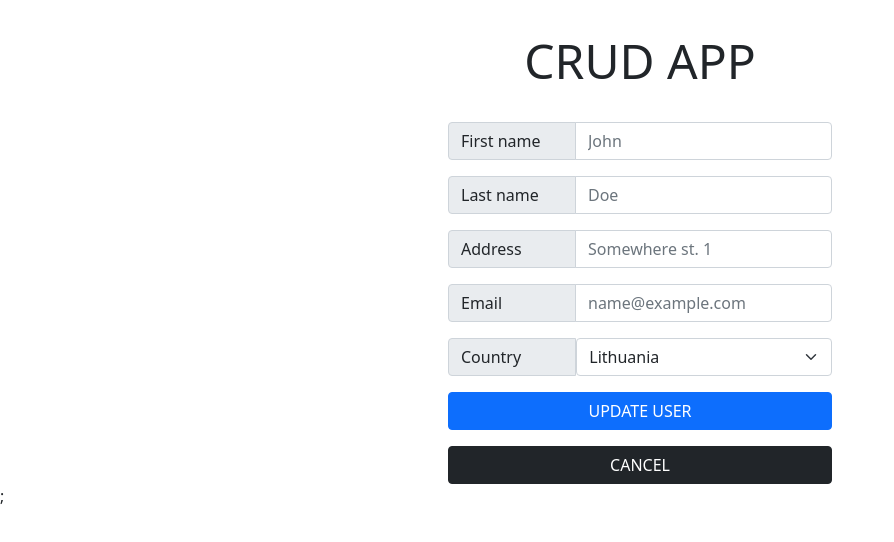
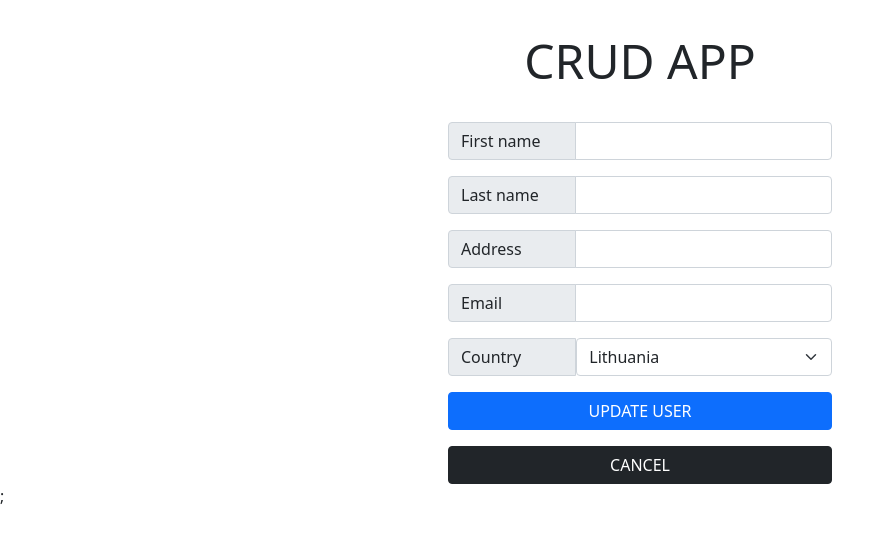
Before and after one commit to rimkusaurimas/crud-app, a React (Create React App) app: page /edit-user in a window 1280 px wide. Shown: the top 542 px of the page, without its empty margins (0-894 px from the left). Built offline with nearby package versions, Linux system fonts and the light colour scheme.

Commit message:
Some changes

```diff
--- a/src/components/EditUser/EditUser.jsx
+++ b/src/components/EditUser/EditUser.jsx
@@ -1,5 +1,4 @@
-import React, { useState, useContext, useEffect } from "react";
-import axios from "axios";
+import React, { useState, useContext } from "react";
 import nextID from "react-id-generator";
 import { UserContext } from "../../features/context/UserContext";
 import { Button, InputGroup, Form } from "react-bootstrap";
@@ -16,8 +15,6 @@ export const EditUser = () => {
   const [email, setEmail] = useState("");
   const [users, setUsers] = useContext(UserContext);
 
-  const navigate = useNavigate();
-
   const updateName = (e) => {
     setName(e.target.value);
   };
@@ -33,6 +30,10 @@ export const EditUser = () => {
   const updateEmail = (e) => {
     setEmail(e.target.value);
   };
+
+  const navigate = useNavigate();
+
+  // console.log(users[0].id);
 
   const handleSubmit = (event) => {
     const form = event.currentTarget;
@@ -61,6 +62,7 @@ export const EditUser = () => {
           id: nextID(),
         },
       ]);
+      console.log(users);
       navigate("/");
     }
   };
@@ -76,7 +78,7 @@ export const EditUser = () => {
             onChange={updateName}
             value={name}
             name="name"
-            placeholder="John"
+            placeholder={name}
             aria-label="First name"
             required
           />
@@ -89,7 +91,7 @@ export const EditUser = () => {
             onChange={updateLastName}
             value={lastName}
             name="lastName"
-            placeholder="Doe"
+            placeholder={lastName}
             aria-label="Last name"
             required
           />
@@ -102,7 +104,7 @@ export const EditUser = () => {
             onChange={updateAddress}
             value={address}
             name="address"
-            placeholder="Somewhere st. 1"
+            placeholder={address}
             aria-label="Address"
             required
           />
@@ -116,7 +118,7 @@ export const EditUser = () => {
             value={email}
             name="email"
             type="email"
-            placeholder="name@example.com"
+            placeholder={email}
             aria-label="Email"
             required
           />
--- a/src/components/UserList/UserList.jsx
+++ b/src/components/UserList/UserList.jsx
@@ -1,7 +1,7 @@
 import React, { useContext } from "react";
 import { ListGroup } from "reactstrap";
 import { SingleUser } from "./SingleUser/SingleUser";
-import { UserContext } from "../../features/context/UserContext";
+import {  UserContext } from "../../features/context/UserContext";
 
 export const UserList = () => {
   const [users, setUsers] = useContext(UserContext);
```
